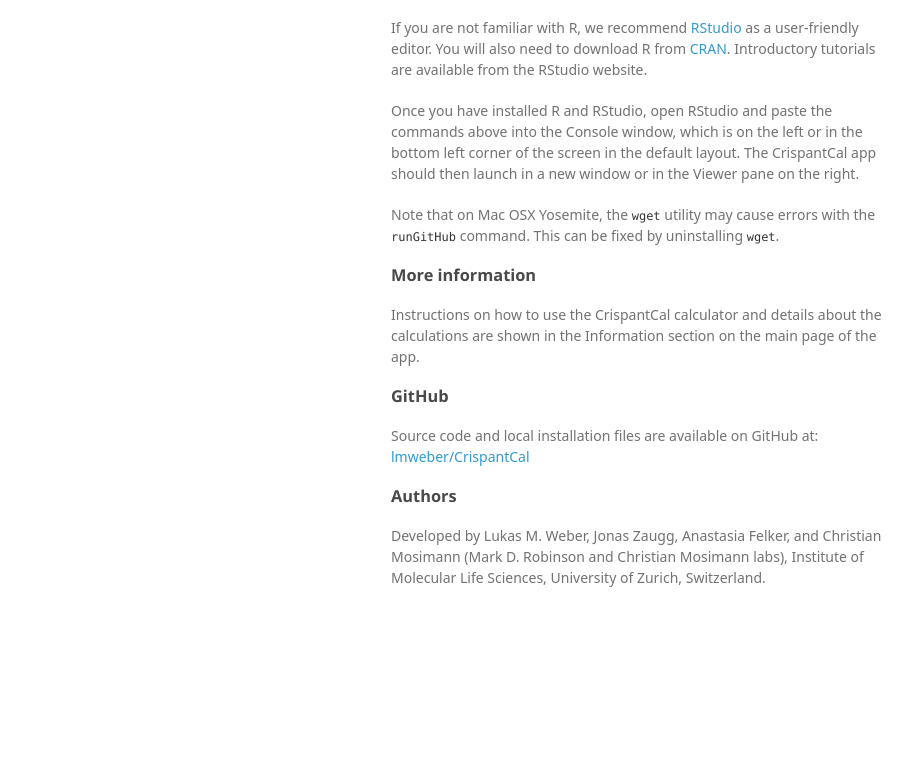
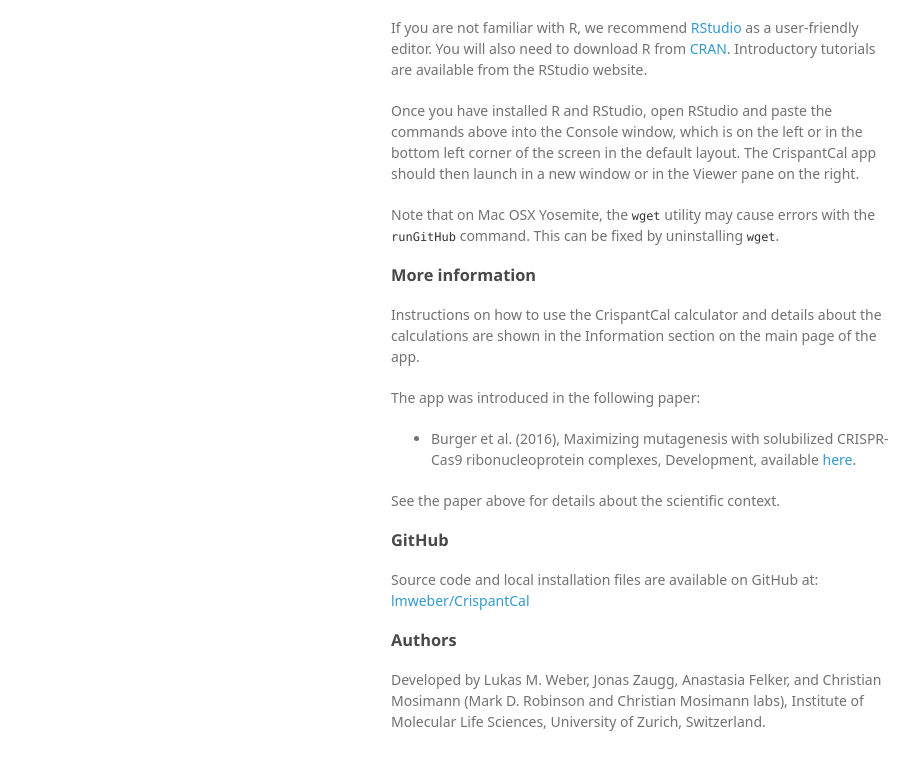
Before and after one commit to lmweber/CrispantCal, a plain HTML site: page index.html in a window 1280 px wide. Shown: the part 750-1520 px from the top of the page, without its empty margins (179-1093 px from the left). Before the commit the page ends 1408 px from the top, so only its background shows below. Drawn offline with Linux system fonts and the light colour scheme; a web font is replaced by a local one.

Commit message:
add reference to paper

```diff
--- a/index.html
+++ b/index.html
@@ -68,6 +68,13 @@
 
 <p>Instructions on how to use the CrispantCal calculator and details about the calculations are shown in the Information section on the main page of the app.</p>
 
+<p>The app was introduced in the following paper:</p>
+<ul>
+  <li>Burger et al. (2016), <emph>Maximizing mutagenesis with solubilized CRISPR-Cas9 ribonucleoprotein complexes</emph>, Development, available <a href="http://dev.biologists.org/lookup/doi/10.1242/dev.134809">here</a>.</li>
+</ul>
+
+<p>See the paper above for details about the scientific context.</p>
+
 
 <h3>
 <a id="github" class="anchor" href="#github" aria-hidden="true"><span class="octicon octicon-link"></span></a>GitHub</h3>
```
